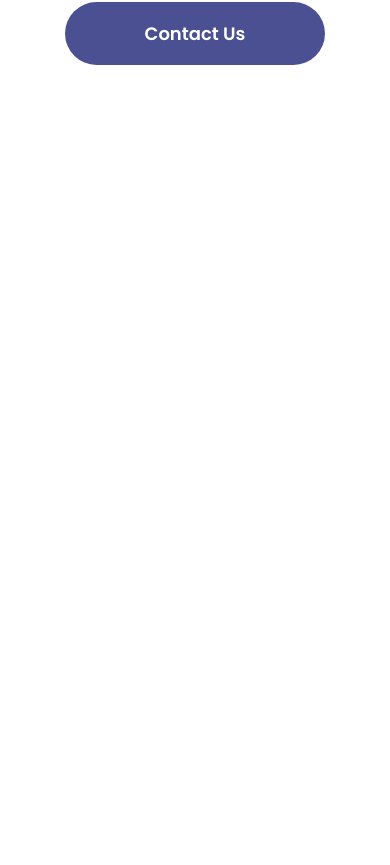
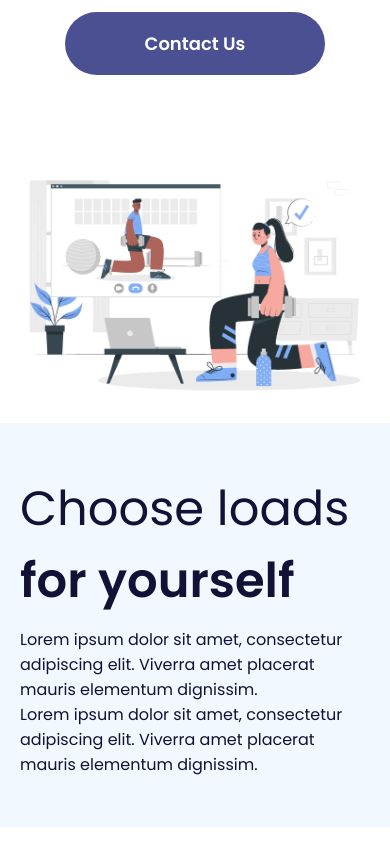
Before and after one commit to rdpfeifle/trainerhub-react, a React (Vite) app: page / in a window 390 px wide. Shown: the part 875-1740 px from the top of the page. Before the commit the page ends 960 px from the top, so only its background shows below. Built offline with nearby package versions, Linux system fonts and the light colour scheme.

Commit message:
Create Details component and make it responsive

```diff
--- /dev/null
+++ b/src/components/Details.css
@@ -0,0 +1,45 @@
+.Details {
+  display: flex;
+  flex-wrap: wrap;
+  margin: 60px 0;
+}
+
+.workoutVector2 {
+  max-width: 100%;
+  height: auto;
+}
+
+.details-content {
+  background-color: #f2f8ff;
+  width: 100%;
+  padding: 50px 20px;
+}
+
+.details-content h2 {
+  font-size: 3rem;
+  margin-bottom: 10px;
+}
+
+.details-content .title-span {
+  font-weight: 600;
+}
+
+/* Desktop styles */
+@media screen and (min-width: 768px) {
+  .Details {
+    display: flex;
+    justify-content: center;
+    align-items: center;
+    text-align: left;
+    margin: 0;
+  }
+
+  .img-container {
+    width: 35%;
+  }
+
+  .details-content {
+    width: 520px;
+    border-radius: 50px;
+  }
+}
--- /dev/null
+++ b/src/components/Details.jsx
@@ -0,0 +1,29 @@
+import "./Details.css";
+import workoutVector2 from "../assets/workout-vector-2.webp";
+
+export default function Details() {
+  return (
+    <section className="Details">
+      <div className="img-container">
+        <img
+          src={workoutVector2}
+          className="workoutVector2"
+          alt="woman working out"
+        />
+      </div>
+      <div className="details-content">
+        <h2>
+          Choose loads <span className="title-span">for yourself</span>
+        </h2>
+        <p>
+          Lorem ipsum dolor sit amet, consectetur adipiscing elit. Viverra amet
+          placerat mauris elementum dignissim.
+        </p>
+        <p>
+          Lorem ipsum dolor sit amet, consectetur adipiscing elit. Viverra amet
+          placerat mauris elementum dignissim.
+        </p>
+      </div>
+    </section>
+  );
+}
--- a/src/index.css
+++ b/src/index.css
@@ -11,6 +11,7 @@ body {
 
 body,
 h1,
+h2,
 p {
   margin: 0;
 }
@@ -27,6 +28,6 @@ button {
   cursor: pointer;
 }
 
-section {
+/* section {
   padding: 0 20px;
-}
+} */
--- a/src/views/Home.jsx
+++ b/src/views/Home.jsx
@@ -1,11 +1,13 @@
 import Header from "../components/Header";
 import Hero from "../components/Hero";
+import Details from "../components/Details";
 
 export default function Home() {
   return (
     <>
       <Header />
       <Hero />
+      <Details />
     </>
   );
 }
```
